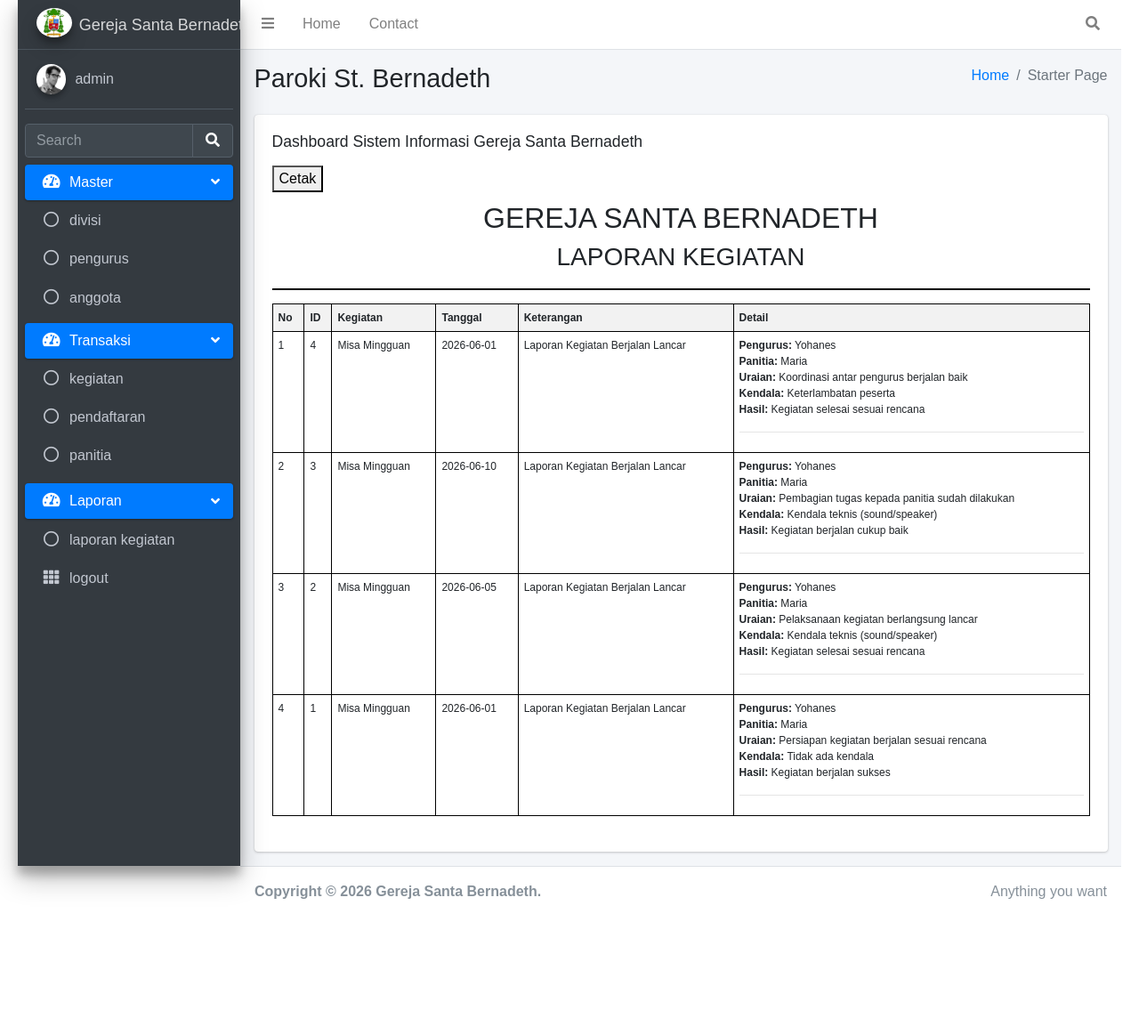
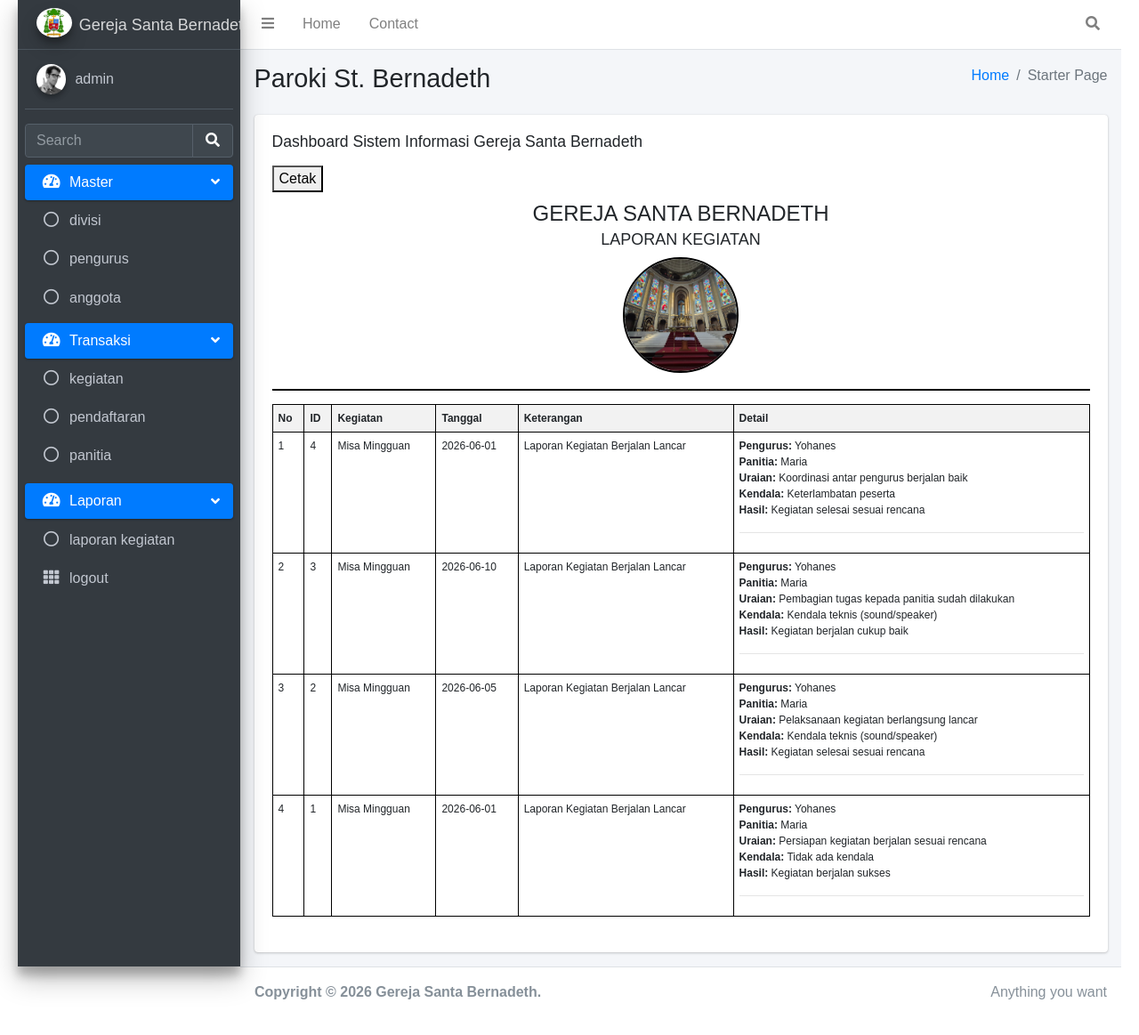
Before and after one commit to kevinn-hub/SistemManajemen-Inventaris-GerejaKatolik, a PHP site: page /index.php?page=cetak_laporan_kegiatan in a window 1280 px wide. Shown: the part 21-1184 px from the top of the page at 89% size. Before the commit the page ends 1031 px from the top, so only its background shows below. Run offline with PHP 8.4, Linux system fonts and the light colour scheme; a user stored in the database is signed in; data comes from the database, SQL or seed files in the repository; some libraries are stand-ins or nearby versions.

Commit message:
fist commit

```diff
--- a/page/cetak_laporan_kegiatan.php
+++ b/page/cetak_laporan_kegiatan.php
@@ -16,8 +16,8 @@ ORDER BY tbl_laporan.id_laporan DESC
 
 <style>
 body{
-    font-family: Arial;
-    margin: 20px;
+    font-family: Arial, sans-serif;
+    margin:20px;
 }
 
 .kop{
@@ -25,6 +25,25 @@ body{
     border-bottom:2px solid #000;
     margin-bottom:15px;
     padding-bottom:10px;
+}
+
+.kop img{
+    width:130px;
+    height:130px;
+    border-radius:50%;
+    object-fit:cover;
+    border:2px solid #000;
+    margin:8px 0;
+}
+
+.kop h2{
+    margin:0;
+    font-size:24px;
+}
+
+.kop h3{
+    margin:5px 0 0;
+    font-size:18px;
 }
 
 table{
@@ -37,7 +56,7 @@ th, td{
     border:1px solid #000;
     padding:6px;
     font-size:12px;
-    vertical-align: top;
+    vertical-align:top;
 }
 
 th{
@@ -49,7 +68,9 @@ th{
 }
 
 @media print{
-    .print-btn{display:none;}
+    .print-btn{
+        display:none;
+    }
 }
 </style>
 </head>
@@ -63,6 +84,7 @@ th{
 <div class="kop">
     <h2>GEREJA SANTA BERNADETH</h2>
     <h3>LAPORAN KEGIATAN</h3>
+    <img src="dist/img/Logo-Gereja.jpg" alt="Logo Gereja">
 </div>
 
 <table>
```
